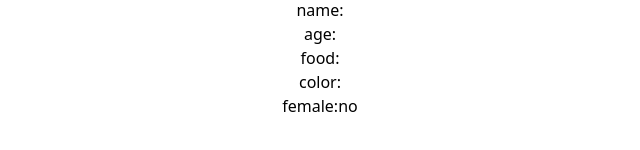
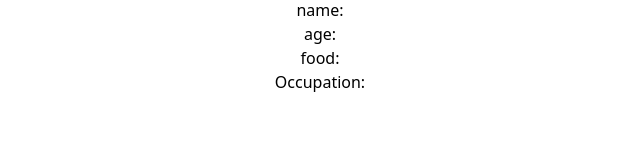
Before and after one commit to sabiahdk/contextApi, a React (Vite) app in the folder ContextApi/: page / in a window 1280 px wide. Shown: the part 292-442 px from the top of the page, without its empty margins (320-960 px from the left). Built offline with nearby package versions, Linux system fonts and the light colour scheme.

Commit message:
first commit

```diff
--- a/ContextApi/src/App.jsx
+++ b/ContextApi/src/App.jsx
@@ -1,14 +1,15 @@
 import React from 'react'
 // import UserContext from './context/UserContext';
 import Form from './Form/form';
-import Props from './Props/props'
+import Props from './props/props';
+
 
 export const App = () => {
   return (
     <div>
          <Form/>
         <Props/>
-        <props name = "sabiah"  age = "23"  food = "jollof " color = "brown"  isFemale = {true}/>
+        <props name = "sabiah"  age = "23"  food = "jollof " color = "brown"  occupation = "techy"/>
     </div>
   )
 }
--- a/ContextApi/src/Props/props.jsx
+++ b/ContextApi/src/Props/props.jsx
@@ -2,15 +2,13 @@ import React from 'react'
 
 
 
-const props = (props) => {
+const Props = (props) => {
   return (
     <div className='flex-1/2 justify-items-center' >
           <h2>name:{props.name}</h2>
             <h2>age: {props.age}</h2>
              <h2>food:{props.food}</h2>
-              <h2>color:{props.color}</h2>
-              <h2>female:{props.isFemale ? "yes" : "no"}</h2>
-
+          <h2>Occupation:{props.Techy}  </h2>
       </div>
 
 
@@ -18,4 +16,4 @@ const props = (props) => {
   )
 }
 
-export default props
+export default Props
```
